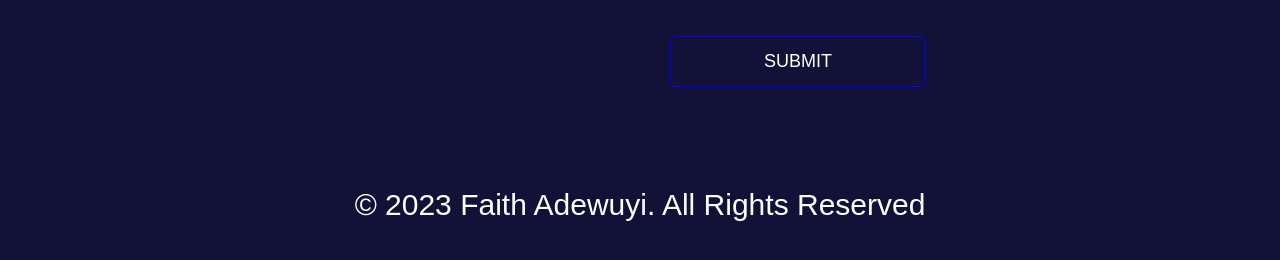
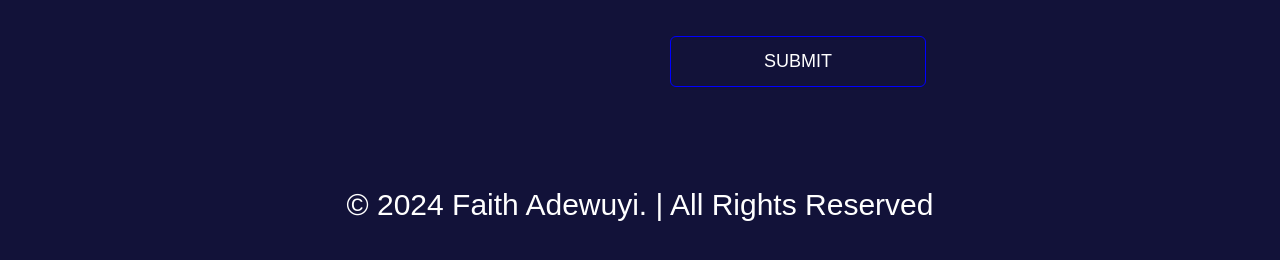
Before and after one commit to faithadewuyi/Sutern, a plain HTML site: page index.html in a window 1280 px wide. Shown: the part 2244-2504 px from the top of the page. Drawn offline with Linux system fonts and the light colour scheme.

Commit message:
fix: copyright corrected

```diff
--- a/index.html
+++ b/index.html
@@ -128,7 +128,7 @@
       </div>
     </div>
     <div class="copyright">
-        <p>&copy; 2023 Faith Adewuyi. All Rights Reserved </p>
+        <p>&copy; 2024 Faith Adewuyi. | All Rights Reserved </p>
     </div>
 
  </div>
```
